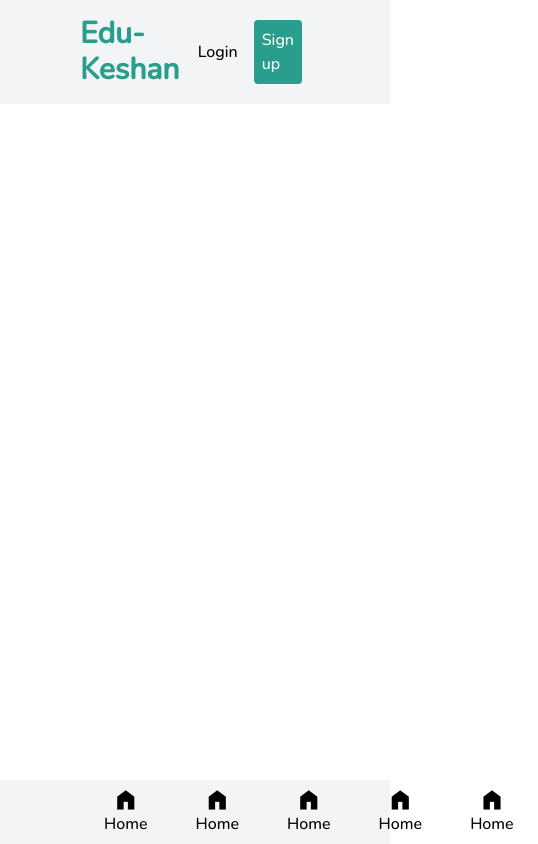
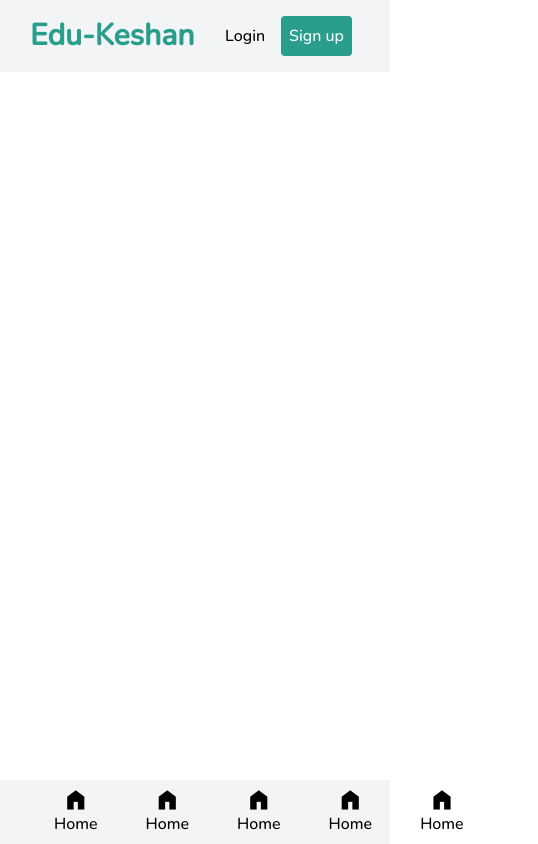
Before and after one commit to Kpokharel1122/Next-Frontend, a Next.js app: page / in a window 390 px wide. Shown: the whole page, 538 px wide, since content can reach past the window. Built offline with nearby package versions, Linux system fonts and the light colour scheme.

Commit message:
section padding reduced

```diff
--- a/styles/globals.css
+++ b/styles/globals.css
@@ -31,3 +31,9 @@ html{
   'GRAD' 200,
   'opsz' 48
 }
+
+@media only screen and (max-width:550px){
+  .section_padding{
+    padding: 0 30px;
+  }
+}
```
